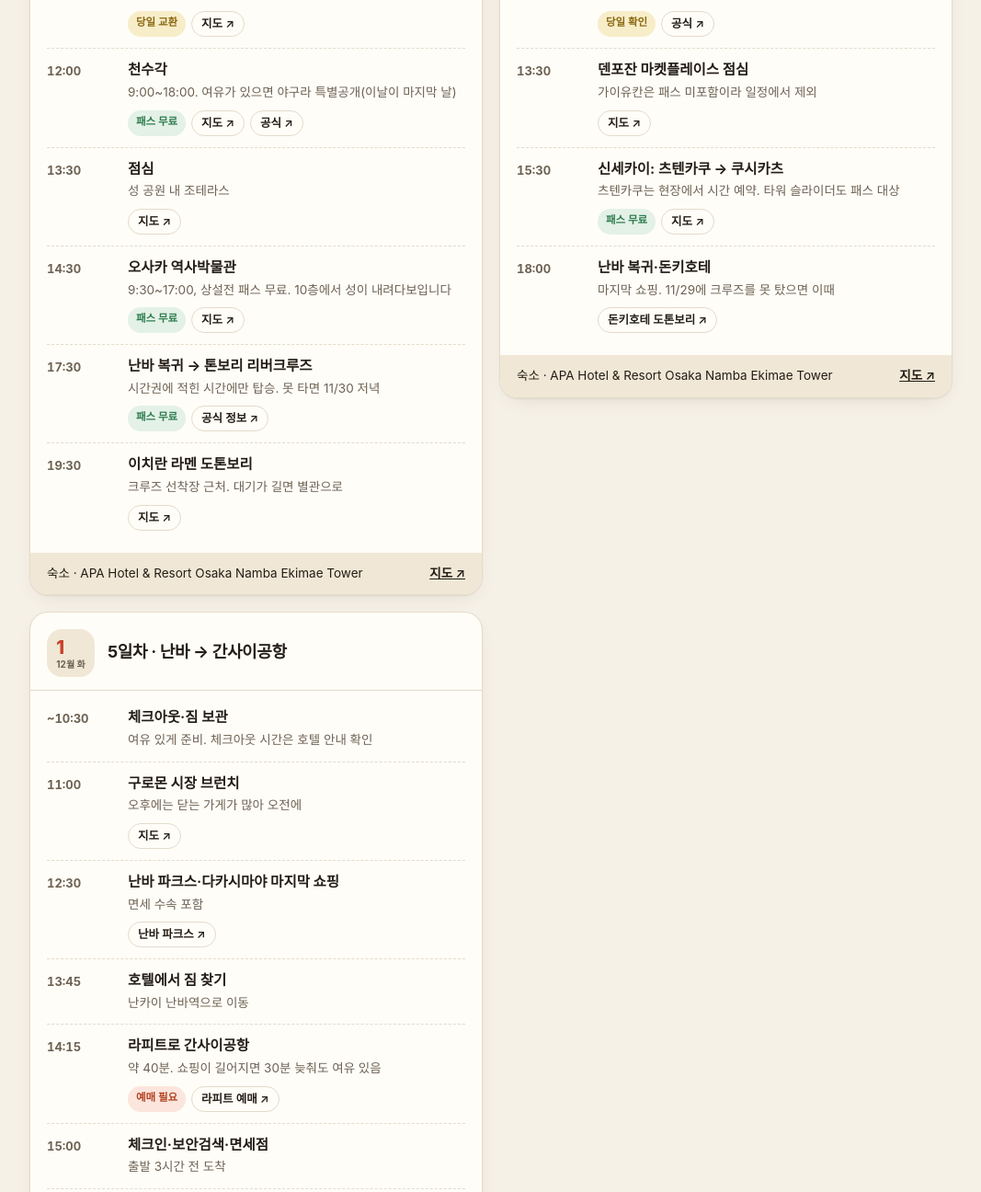
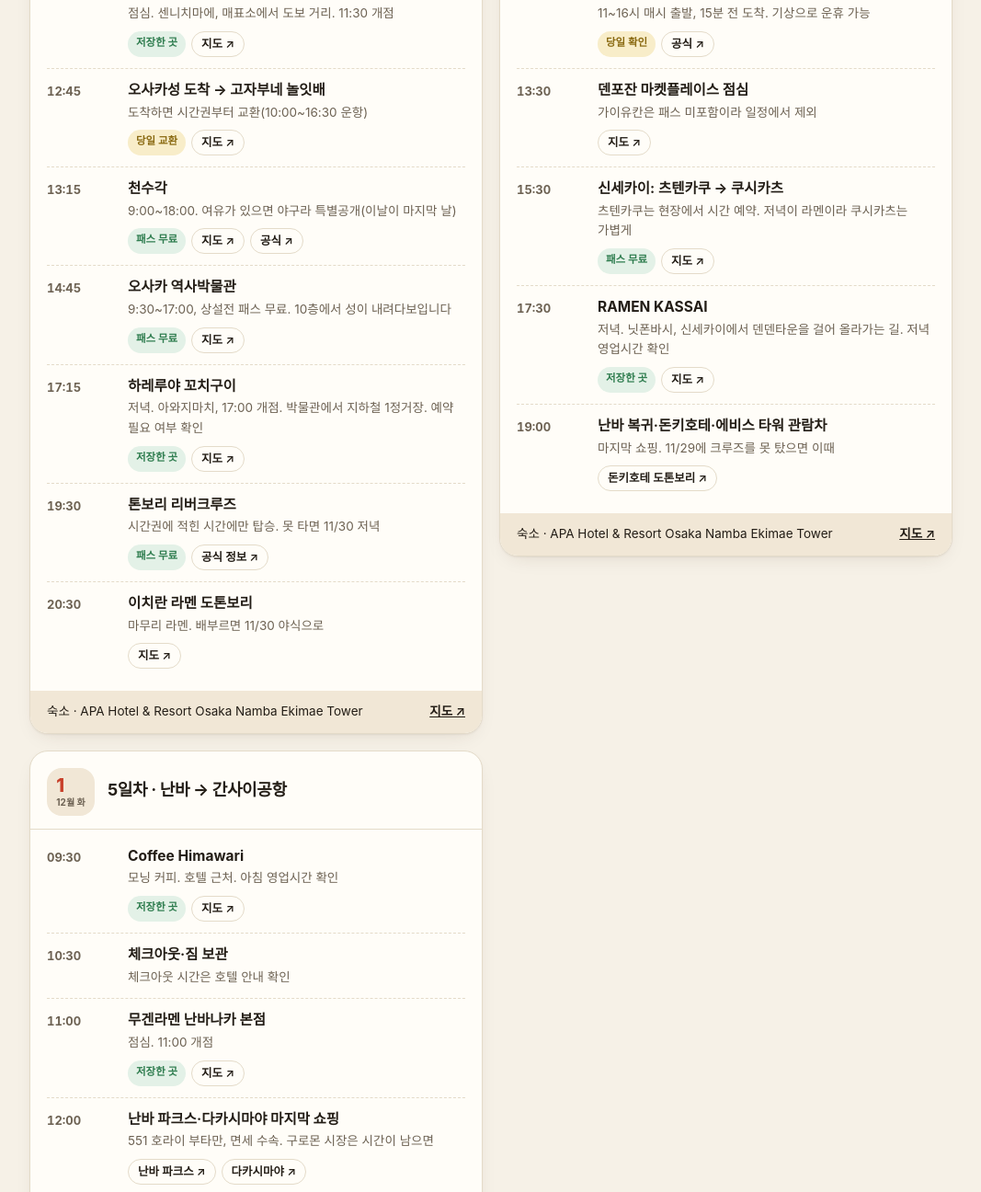
Before and after one commit to hey00507/osaka-kyoto-2026, a plain HTML site: page index.html in a window 1280 px wide. Shown: the part 1878-3174 px from the top of the page at 92% size, without its empty margins (106-1173 px from the left). Drawn offline with Linux system fonts and the light colour scheme.

Commit message:
Add saved restaurants to the schedule
Co-Authored-By: Claude Fable 5.2 <noreply@anthropic.com>

```diff
--- a/index.html
+++ b/index.html
@@ -184,9 +184,9 @@ const DAYS = [
   {t:"14:15", h:"난바 야사카 신사", p:"사자 머리 무대. 15분이면 충분. 입국이 늦어지면 생략", links:[["지도",map("難波八阪神社")]]},
   {t:"15:30", h:"카니도라쿠 도톤보리 본점", p:"3명 예약 확정. 15분 전 도착. 1시간 전까지 취소 가능", badge:["ok","예약 확정"], links:[["지도",map("かに道楽 道頓堀本店")],["예약 화면",L.kani]]},
   {t:"17:00", h:"호젠지 요코초 → 글리코 사인", p:"카니도라쿠에서 3분. 이끼 낀 부동명왕과 골목", links:[["지도",map("法善寺横丁")]]},
-  {t:"17:30", h:"신사이바시·아메리카무라 옷 구경", p:"매장을 정하지 않고 걸으면서. 더 보려면 오렌지 스트리트(호리에)", links:[["아메리카무라",map("アメリカ村 大阪")],["오렌지 스트리트",map("堀江 オレンジストリート")]]},
+  {t:"17:30", h:"신사이바시·아메리카무라 옷 구경", p:"매장을 정하지 않고 걸으면서. 저장해 둔 Nepenthes Osaka 포함. 더 보려면 오렌지 스트리트(호리에)", links:[["아메리카무라",map("アメリカ村 大阪")],["Nepenthes",map("NEPENTHES OSAKA")],["오렌지 스트리트",map("堀江 オレンジストリート")]]},
   {t:"19:00", h:"오타로드·애니메이트 닛폰바시", p:"평일 20:00 폐점이라 19:00 전 도착", links:[["지도",map("アニメイト大阪日本橋")],["매장 정보",L.animate]]},
-  {t:"20:15", h:"스파게티노 판초 난바점", p:"늦은 저녁. 피곤하면 다른 날 저녁으로 옮기기", badge:["opt","영업 여부 확인"], links:[["지도",map("スパゲッティーのパンチョ 大阪なんば店")]]}
+  {t:"20:15", h:"스파게티노 판초 난바점", p:"늦은 저녁. 구글 지도에 영업 중으로 표시됨. 23시까지로 안내", links:[["지도",map("スパゲッティーのパンチョ 大阪なんば店")]]}
  ]},
  {date:"2026-11-28", dow:"토", area:"교토", stay:VIS, items:[
   {t:"07:00", h:"오사카 → 교토역", p:"난바 → 우메다 → JR 신쾌속, 약 1시간. 호텔에 짐 맡기고 JR 나라선으로 2정거장", links:[["경로",L.kyoto]]},
@@ -200,25 +200,28 @@ const DAYS = [
  {date:"2026-11-29", dow:"일", area:"오사카성 · 주유패스 1일째", stay:APA, items:[
   {t:"09:00", h:"교토 체크아웃 → 난바", p:"APA 호텔에 짐 보관. 난바 도착 후 주유패스 사용 시작", badge:["todo","패스 구매 필요"], links:[["주유패스",L.pass]]},
   {t:"10:30", h:"저녁 크루즈 시간권 먼저 교환", p:"도톤보리 매표소. 저녁 편은 빨리 매진됩니다", links:[["지도",map("とんぼりリバークルーズ")]]},
-  {t:"11:30", h:"오사카성 도착 → 고자부네 놀잇배", p:"도착하면 시간권부터 교환(10:00~16:30 운항)", badge:["opt","당일 교환"], links:[["지도",map("大阪城御座船")]]},
-  {t:"12:00", h:"천수각", p:"9:00~18:00. 여유가 있으면 야구라 특별공개(이날이 마지막 날)", badge:["ok","패스 무료"], links:[["지도",map("大阪城天守閣")],["공식",L.castle]]},
-  {t:"13:30", h:"점심", p:"성 공원 내 조테라스", links:[["지도",map("JO-TERRACE OSAKA")]]},
-  {t:"14:30", h:"오사카 역사박물관", p:"9:30~17:00, 상설전 패스 무료. 10층에서 성이 내려다보입니다", badge:["ok","패스 무료"], links:[["지도",map("大阪歴史博物館")]]},
-  {t:"17:30", h:"난바 복귀 → 톤보리 리버크루즈", p:"시간권에 적힌 시간에만 탑승. 못 타면 11/30 저녁", badge:["ok","패스 무료"], links:[["공식 정보",L.tombori]]},
-  {t:"19:30", h:"이치란 라멘 도톤보리", p:"크루즈 선착장 근처. 대기가 길면 별관으로", links:[["지도",map("一蘭 道頓堀店本館")]]}
+  {t:"11:30", h:"돈카츠 이마나라", p:"점심. 센니치마에, 매표소에서 도보 거리. 11:30 개점", badge:["ok","저장한 곳"], links:[["지도",map("とんかつ 今成 千日前")]]},
+  {t:"12:45", h:"오사카성 도착 → 고자부네 놀잇배", p:"도착하면 시간권부터 교환(10:00~16:30 운항)", badge:["opt","당일 교환"], links:[["지도",map("大阪城御座船")]]},
+  {t:"13:15", h:"천수각", p:"9:00~18:00. 여유가 있으면 야구라 특별공개(이날이 마지막 날)", badge:["ok","패스 무료"], links:[["지도",map("大阪城天守閣")],["공식",L.castle]]},
+  {t:"14:45", h:"오사카 역사박물관", p:"9:30~17:00, 상설전 패스 무료. 10층에서 성이 내려다보입니다", badge:["ok","패스 무료"], links:[["지도",map("大阪歴史博物館")]]},
+  {t:"17:15", h:"하레루야 꼬치구이", p:"저녁. 아와지마치, 17:00 개점. 박물관에서 지하철 1정거장. 예약 필요 여부 확인", badge:["ok","저장한 곳"], links:[["지도",map("Hareruya 淡路町 大阪")]]},
+  {t:"19:30", h:"톤보리 리버크루즈", p:"시간권에 적힌 시간에만 탑승. 못 타면 11/30 저녁", badge:["ok","패스 무료"], links:[["공식 정보",L.tombori]]},
+  {t:"20:30", h:"이치란 라멘 도톤보리", p:"마무리 라멘. 배부르면 11/30 야식으로", links:[["지도",map("一蘭 道頓堀店本館")]]}
  ]},
  {date:"2026-11-30", dow:"월", area:"우메다·오사카항·신세카이 · 주유패스 2일째", stay:APA, items:[
   {t:"09:30", h:"우메다 스카이빌딩 공중정원", p:"15시 전 입장만 패스 무료", badge:["ok","패스 무료"], links:[["지도",map("梅田スカイビル 空中庭園展望台")]]},
   {t:"11:30", h:"덴포잔 대관람차", p:"오사카항. 평일 10:00~21:00", badge:["ok","패스 무료"], links:[["지도",map("天保山大観覧車")]]},
   {t:"12:00", h:"산타마리아 데이크루즈", p:"11~16시 매시 출발, 15분 전 도착. 기상으로 운휴 가능", badge:["opt","당일 확인"], links:[["공식",L.santa]]},
   {t:"13:30", h:"덴포잔 마켓플레이스 점심", p:"가이유칸은 패스 미포함이라 일정에서 제외", links:[["지도",map("天保山マーケットプレース")]]},
-  {t:"15:30", h:"신세카이: 츠텐카쿠 → 쿠시카츠", p:"츠텐카쿠는 현장에서 시간 예약. 타워 슬라이더도 패스 대상", badge:["ok","패스 무료"], links:[["지도",map("通天閣")]]},
-  {t:"18:00", h:"난바 복귀·돈키호테", p:"마지막 쇼핑. 11/29에 크루즈를 못 탔으면 이때", links:[["돈키호테 도톤보리",map("ドン・キホーテ 道頓堀店")]]}
+  {t:"15:30", h:"신세카이: 츠텐카쿠 → 쿠시카츠", p:"츠텐카쿠는 현장에서 시간 예약. 저녁이 라멘이라 쿠시카츠는 가볍게", badge:["ok","패스 무료"], links:[["지도",map("通天閣")]]},
+  {t:"17:30", h:"RAMEN KASSAI", p:"저녁. 닛폰바시, 신세카이에서 덴덴타운을 걸어 올라가는 길. 저녁 영업시간 확인", badge:["ok","저장한 곳"], links:[["지도",map("RAMEN KASSAI 日本橋")]]},
+  {t:"19:00", h:"난바 복귀·돈키호테·에비스 타워 관람차", p:"마지막 쇼핑. 11/29에 크루즈를 못 탔으면 이때", links:[["돈키호테 도톤보리",map("ドン・キホーテ 道頓堀店")]]}
  ]},
  {date:"2026-12-01", dow:"화", area:"난바 → 간사이공항", stay:null, items:[
-  {t:"~10:30", h:"체크아웃·짐 보관", p:"여유 있게 준비. 체크아웃 시간은 호텔 안내 확인"},
-  {t:"11:00", h:"구로몬 시장 브런치", p:"오후에는 닫는 가게가 많아 오전에", links:[["지도",map("黒門市場")]]},
-  {t:"12:30", h:"난바 파크스·다카시마야 마지막 쇼핑", p:"면세 수속 포함", links:[["난바 파크스",map("なんばパークス")]]},
+  {t:"09:30", h:"Coffee Himawari", p:"모닝 커피. 호텔 근처. 아침 영업시간 확인", badge:["ok","저장한 곳"], links:[["지도",map("Coffee Himawari 元町 浪速区")]]},
+  {t:"10:30", h:"체크아웃·짐 보관", p:"체크아웃 시간은 호텔 안내 확인"},
+  {t:"11:00", h:"무겐라멘 난바나카 본점", p:"점심. 11:00 개점", badge:["ok","저장한 곳"], links:[["지도",map("無限ラーメン 難波中本店")]]},
+  {t:"12:00", h:"난바 파크스·다카시마야 마지막 쇼핑", p:"551 호라이 부타만, 면세 수속. 구로몬 시장은 시간이 남으면", links:[["난바 파크스",map("なんばパークス")],["다카시마야",map("大阪タカシマヤ")]]},
   {t:"13:45", h:"호텔에서 짐 찾기", p:"난카이 난바역으로 이동"},
   {t:"14:15", h:"라피트로 간사이공항", p:"약 40분. 쇼핑이 길어지면 30분 늦춰도 여유 있음", badge:["todo","예매 필요"], links:[["라피트 예매",L.rapit]]},
   {t:"15:00", h:"체크인·보안검색·면세점", p:"출발 3시간 전 도착"},
@@ -242,7 +245,7 @@ const CHECKS = [
  ["rapit","라피트 예매","11/27 공항→난바, 12/01 난바→공항"],
  ["pass","주유패스 2일권 구매","3명 각자. 11/29~30 사용"],
  ["cruise","크루즈 운항 확인","톤보리 리버크루즈, 산타마리아"],
- ["pancho","스파게티노 판초 영업 여부 확인","영업 종료 예정 표시가 있었음"],
+ ["hareruya","하레루야 예약 필요 여부 확인","11/29 17:15, 3명"],
  ["passport","여권·eSIM·엔화","eSIM은 출발 전 설치, 현지에서 활성화"],
  ["settle","숙박·eSIM 정산","금액은 시트의 정산표 기준"]
 ];
```
